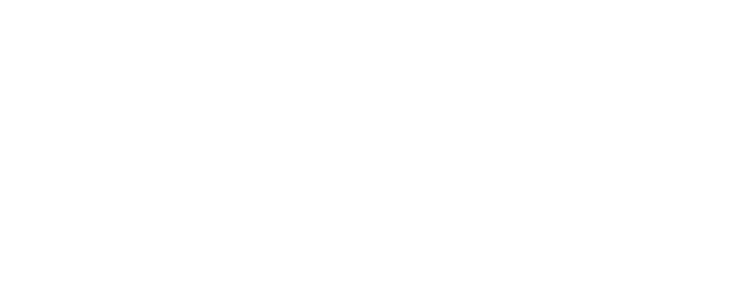
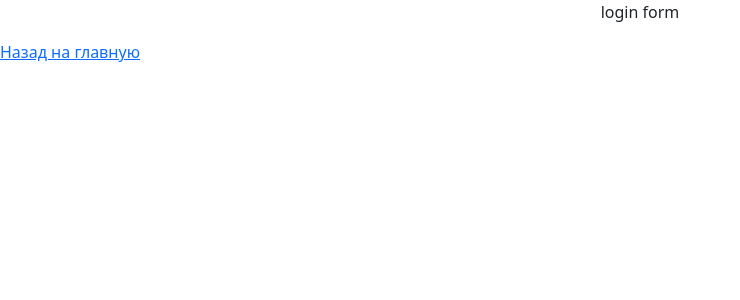
Before and after one commit to realrvm/pf-budget-app, a React (Create React App) app: page /samples/login-form in a window 1280 px wide. Before the commit this address had no page. Shown: the top 300 px of the page, without its empty margins (0-740 px from the left). Built offline with nearby package versions, Linux system fonts and the light colour scheme.

Commit message:
создана структура для login-form

```diff
--- a/package.json
+++ b/package.json
@@ -1,6 +1,6 @@
 {
-    "homepage": "https://rvm.github.io/pf-budget-app",
-    "name": "pf_budget_app",
+    "homepage": "https://rvm.github.io/samples",
+    "name": "samples",
     "version": "0.1.0",
     "private": true,
     "dependencies": {
--- a/src/index.tsx
+++ b/src/index.tsx
@@ -8,7 +8,7 @@
 ReactDOM.render(
     <React.StrictMode>
         <AppProvider>
-            <Router>
+            <Router basename="/samples">
                 <App />
             </Router>
         </AppProvider>
--- /dev/null
+++ b/src/layout/Layout.css
@@ -0,0 +1,13 @@
+.demo-menu__title {
+    text-align: center;
+}
+
+.demo-menu__content {
+    display: flex;
+    flex-wrap: wrap;
+    margin: 0 20px;
+}
+
+.demo-menu__content .btn {
+    margin: 5px;
+}
--- a/src/layout/Layout.tsx
+++ b/src/layout/Layout.tsx
@@ -1,13 +1,20 @@
 import { Container } from "react-bootstrap";
 import { Link } from "react-router-dom";
+
+import "./Layout.css";
 
 export const Layout = () => {
     return (
         <Container>
-            <p>Layout</p>
-            <Link className="btn btn-primary" to="/budget">
-                Budget App
-            </Link>
+            <h1 className="demo-menu__title">Раздаточная страница</h1>
+            <div className="demo-menu__content">
+                <Link className="btn btn-primary" to="/budget">
+                    Budget App
+                </Link>
+                <Link className="btn btn-secondary" to="/login-form">
+                    Login Form
+                </Link>
+            </div>
         </Container>
     );
 };
--- a/src/layout/index.tsx
+++ b/src/layout/index.tsx
@@ -4,7 +4,8 @@
 
 import {Layout} from "./Layout"
 
-const Budget = React.lazy(() => import("../pages/Budget"));
+const Budget = React.lazy(() => import("../pages/budget/Budget"));
+const LoginForm = React.lazy(() => import("../pages/login-form/LoginForm"));
 
 const App = () => {
     return (
@@ -12,6 +13,7 @@
             <Routes>
                 <Route path="/" element={<Layout />}></Route>
                 <Route path="/budget" element={<Budget />} />
+                <Route path="/login-form" element={<LoginForm />} />
             </Routes>
         </Suspense>
     );
--- a/src/pages/Budget.tsx
+++ b/src/pages/budget/Budget.tsx
@@ -1,4 +1,6 @@
 import { useState } from "react";
+
+import { Link } from "react-router-dom";
 
 import {
     BudgetCard,
@@ -8,13 +10,13 @@
     TotalBudgetCard,
     DefaultBudgetCard,
     ConfirmationModal,
-} from "../components";
+} from "../../components";
 
-import { useAppContext } from "../hooks/useAppContext";
+import { useAppContext } from "../../hooks/useAppContext";
 
 import { Container, Stack, Button } from "react-bootstrap";
 
-import { DEFAULT_ID } from "../utils/utils";
+import { DEFAULT_ID } from "../../utils/utils";
 
 import "./Budget.css";
 
@@ -42,6 +44,7 @@
     return (
         <>
             <Container className="my-4">
+                <Link to="/">Назад на главную</Link>
                 <Stack direction="horizontal" gap={2} className="mb-4">
                     <h1 className="me-auto">Бюджет</h1>
                     <Button variant="primary" onClick={() => setShowAddBudgetModal(true)}>
--- /dev/null
+++ b/src/pages/login-form/LoginForm.css
@@ -0,0 +1,3 @@
+.login-form__title {
+    text-align: center;
+}
--- /dev/null
+++ b/src/pages/login-form/LoginForm.tsx
@@ -0,0 +1,13 @@
+import "./LoginForm.css";
+import { Link } from "react-router-dom";
+
+const LoginForm = () => {
+    return (
+        <>
+            <p className="login-form__title">login form</p>
+            <Link to="/" >Hазад на главную</Link>
+        </>
+    );
+};
+
+export default LoginForm;
```
Also changed, not shown: src/pages/budget/Budget.css (renamed from src/pages/Budget.css).
